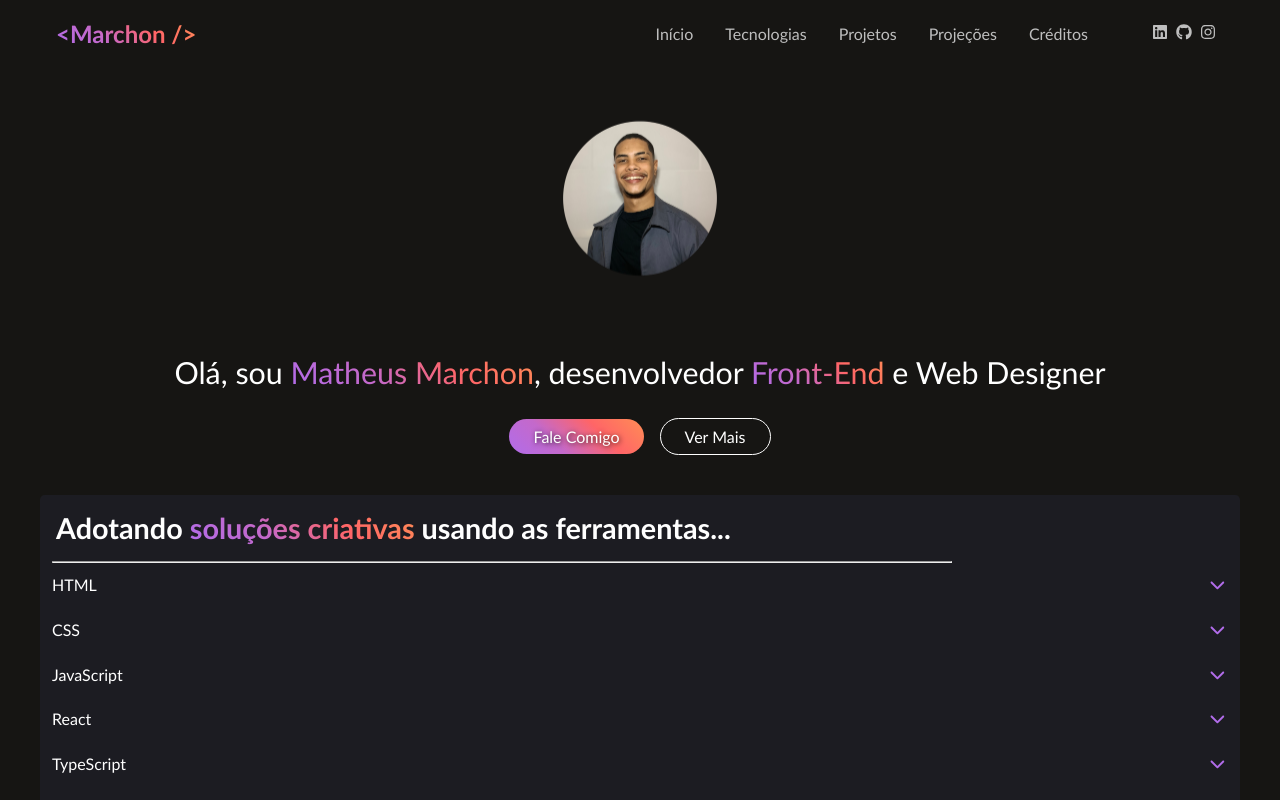
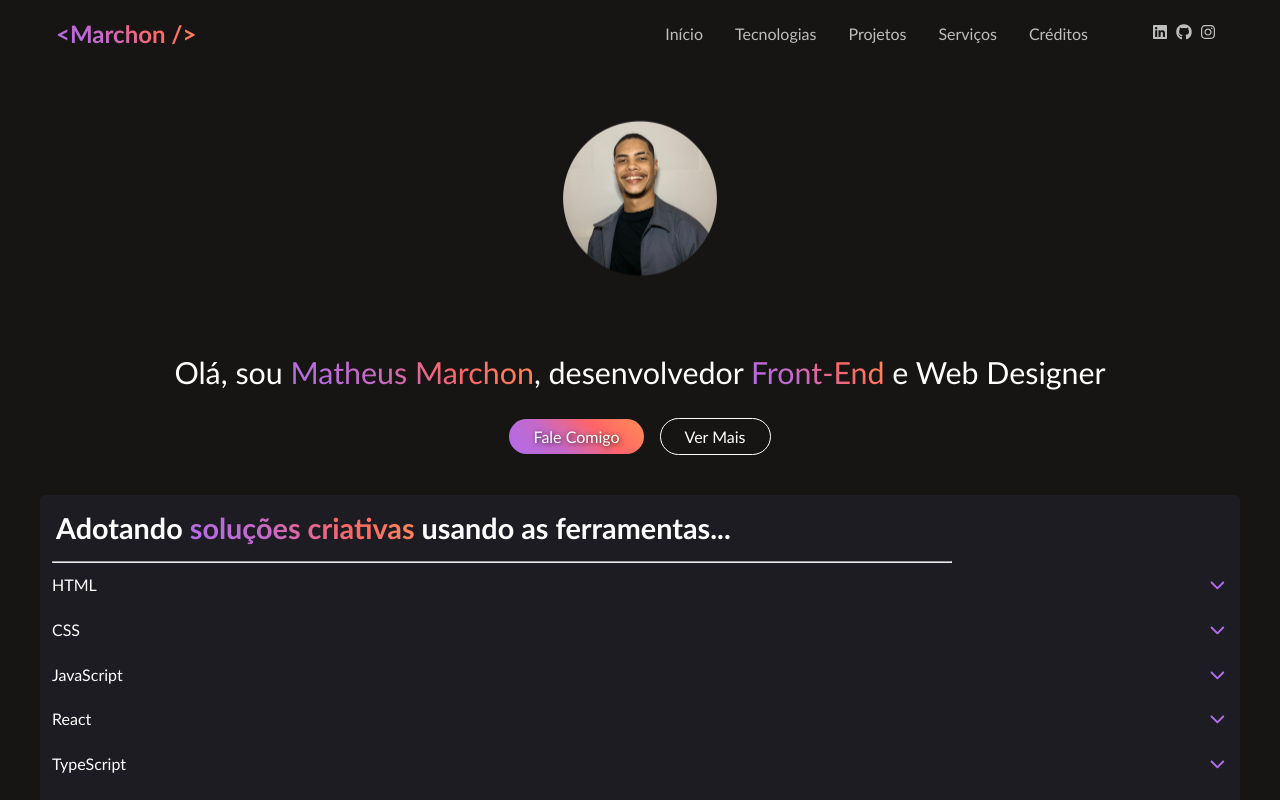
Before and after one commit to MarchonSolutions/Marchon-portifolio-page, a React (Vite) app: page / in a window 1280 px wide. Shown: the top 800 px of the page. Built offline with nearby package versions, Linux system fonts and the light colour scheme.

Commit message:
corrigindo links do menu

```diff
--- a/src/components/Main/MyServices/index.jsx
+++ b/src/components/Main/MyServices/index.jsx
@@ -2,7 +2,7 @@ import styles from "../Main.module.css";
 
 export const MyServices = () => {
   return (
-    <section className={styles.myServices}>
+    <section className={styles.myServices} id="my-services">
       <h2 className={styles.text__MyServices}>
         Oferecendo <span className="text-gradient">serviços</span> como...
       </h2>
--- a/src/components/MenuList/index.jsx
+++ b/src/components/MenuList/index.jsx
@@ -5,7 +5,7 @@ export const MenuList = () => {
     { name: "Início", link: "#home" },
     { name: "Tecnologias", link: "#tools" },
     { name: "Projetos", link: "#projects" },
-    { name: "Projeções", link: "#time__line" },
+    { name: "Serviços", link: "#my-services" },
     { name: "Créditos", link: "#footer" },
   ];
 
```
